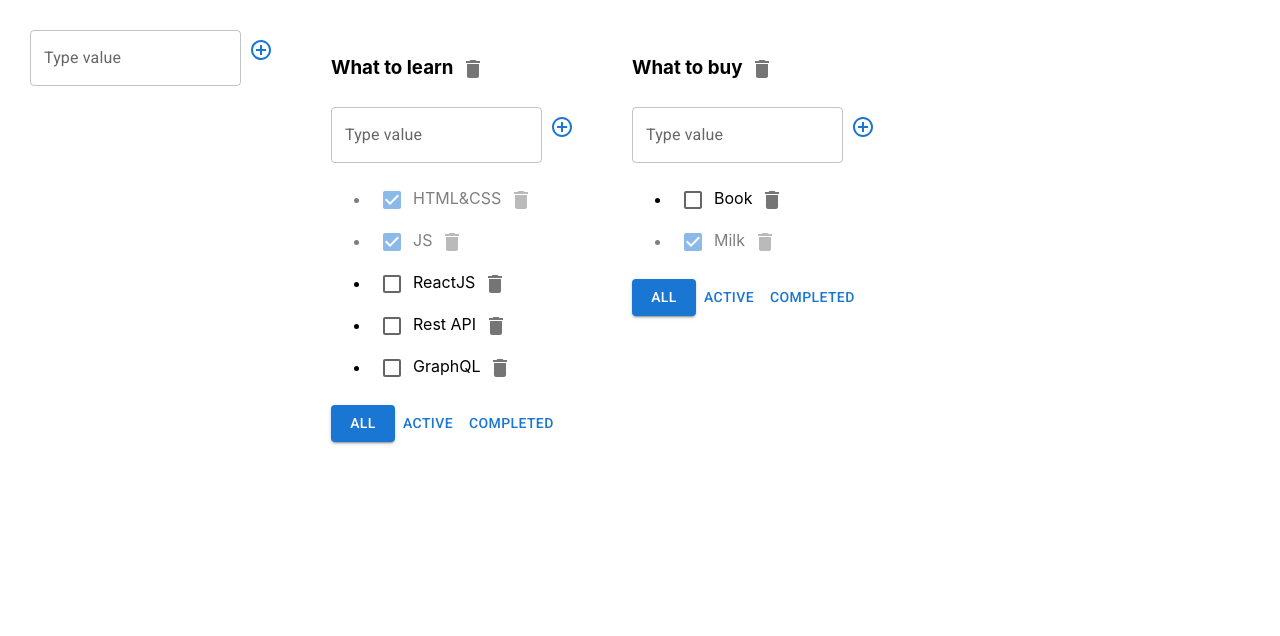
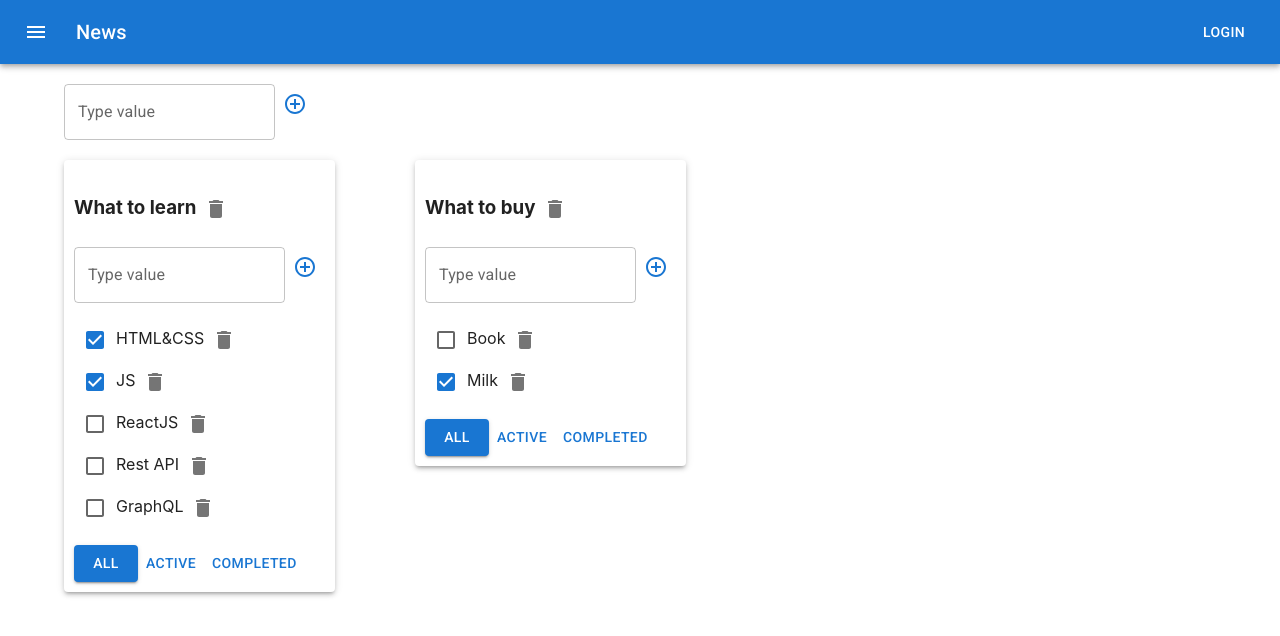
Before and after one commit to SashaMaslak/todolist-ts, a React (Create React App) app: page / in a window 1280 px wide. Shown: the top 636 px of the page. Built offline with nearby package versions, Linux system fonts and the light colour scheme.

Commit message:
completed

```diff
--- a/src/App.css
+++ b/src/App.css
@@ -1,4 +1,4 @@
-.App {
+/* .App {
   padding: 30px;
   display: flex;
 }
@@ -21,4 +21,4 @@
 
 .is-done {
   opacity: 0.5;
-}
+} */
--- a/src/App.tsx
+++ b/src/App.tsx
@@ -1,5 +1,15 @@
 import { useState } from "react"
-import "./App.css"
+import {
+  Container,
+  AppBar,
+  Toolbar,
+  Typography,
+  Button,
+  IconButton,
+  Grid,
+  Paper,
+} from "@mui/material"
+import MenuIcon from "@mui/icons-material/Menu"
 import { TaskType, TodoList } from "./TodoList"
 import { v1 } from "uuid"
 import { AddItemForm } from "./AddItemForm"
@@ -111,18 +121,43 @@ function App() {
 
   return (
     <div className="App">
+      <AppBar position="static">
+        <Toolbar>
+          <IconButton
+            size="large"
+            edge="start"
+            color="inherit"
+            aria-label="menu"
+            sx={{ mr: 2 }}
+          >
+            <MenuIcon />
+          </IconButton>
+          <Typography variant="h6" component="div" sx={{ flexGrow: 1 }}>
+            News
+          </Typography>
+          <Button color="inherit">Login</Button>
+        </Toolbar>
+      </AppBar>
+      <Container fixed>
+        <Grid container style={{ padding: "20px 0px" }}>
           <AddItemForm addItem={addTodolist} />
+        </Grid>
+        <Grid container spacing={10}>
           {todolists.map(tl => {
             let tasksForTodolist = tasksObj[tl.id]
 
             if (tl.filter === "active") {
-          tasksForTodolist = tasksForTodolist.filter(t => t.isDone === false)
+              tasksForTodolist = tasksForTodolist.filter(
+                t => t.isDone === false
+              )
             }
 
             if (tl.filter === "completed") {
               tasksForTodolist = tasksForTodolist.filter(t => t.isDone === true)
             }
             return (
+              <Grid item>
+                <Paper elevation={3} style={{ padding: "10px" }}>
                   <TodoList
                     key={tl.id}
                     id={tl.id}
@@ -137,11 +172,15 @@ function App() {
                     removeTodolist={removeTodolist}
                     changeTodolistTitle={changeTodolistTitle}
                   />
+                </Paper>
+              </Grid>
             )
           })}
 
           {/* <TodoList title="What to watch" tasks={tasks2} removeTask={removeTask} />
       <TodoList title="What to listen" tasks={tasks3} removeTask={removeTask} /> */}
+        </Grid>
+      </Container>
     </div>
   )
 }
--- a/src/TodoList.tsx
+++ b/src/TodoList.tsx
@@ -68,7 +68,13 @@ export const TodoList = (props: PropType) => {
         </IconButton>
       </h3>
       <AddItemForm addItem={addTask} />
-      <ul>
+      <ul
+        style={{
+          listStyle: "none",
+          padding: "16px 0px",
+          margin: 0,
+        }}
+      >
         {props.tasks.map(t => {
           const onClickHandler = () => {
             props.removeTask(t.id, props.id)
```
Lines whose indentation alone changed are shown as unchanged.
